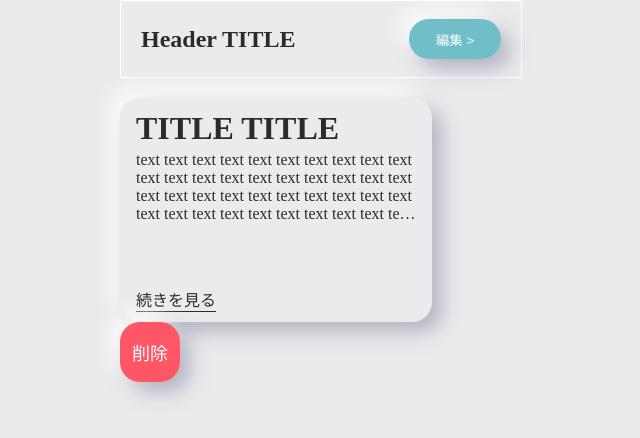
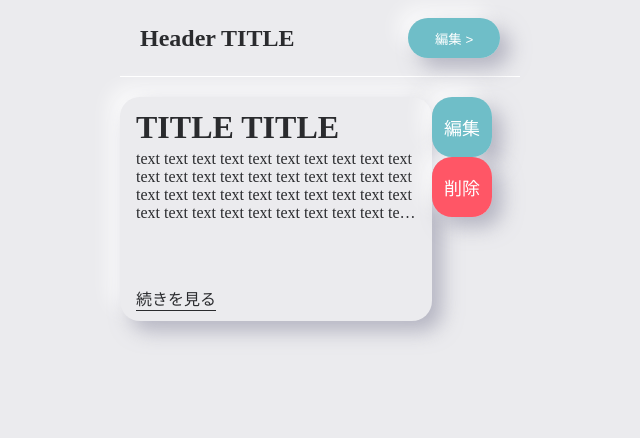
Before and after one commit to masa-massara/20240308-ninja-nyanko, a React (Vite) app: page / in a window 1280 px wide. Shown: the top 438 px of the page, without its empty margins (320-960 px from the left). Built offline with nearby package versions, Linux system fonts and the light colour scheme.

Commit message:
scss edit

```diff
--- a/src/components/common/Button_edit.tsx
+++ b/src/components/common/Button_edit.tsx
@@ -1,4 +1,4 @@
-const Button_delete = () => {
+const Button_edit = () => {
   return (
     <div className="div_button_smallsmall">
       <button className="button_edit">編集</button>
@@ -6,4 +6,4 @@ const Button_delete = () => {
   )
 }
 
-export default Button_delete
+export default Button_edit
--- a/src/components/common/Div_manual_list_parts.tsx
+++ b/src/components/common/Div_manual_list_parts.tsx
@@ -1,4 +1,5 @@
 import Button_delete from "./Button_delete"
+import Button_edit from "./Button_edit"
 
 const Div_manual_list_parts = () => {
     return (
@@ -11,6 +12,7 @@ const Div_manual_list_parts = () => {
                 <a><p>続きを見る</p></a>
             </div>
             <div className="buttons">
+                <Button_edit />
                 <Button_delete />
             </div>
         </div>
--- a/src/scss/style.scss
+++ b/src/scss/style.scss
@@ -526,7 +526,7 @@ label:hover {
 .header_title {
     width: 400px;
     display: flex;
-    border: solid 1px $color-white;
+    border-bottom: solid 1px $color-white;
     align-items: center;
     margin-bottom: 20px;
 
@@ -539,3 +539,11 @@ label:hover {
         margin-right: 20px;
     }
 }
+
+.div_manual_list{
+    display: flex;
+
+    .buttons{
+
+    }
+}
```
